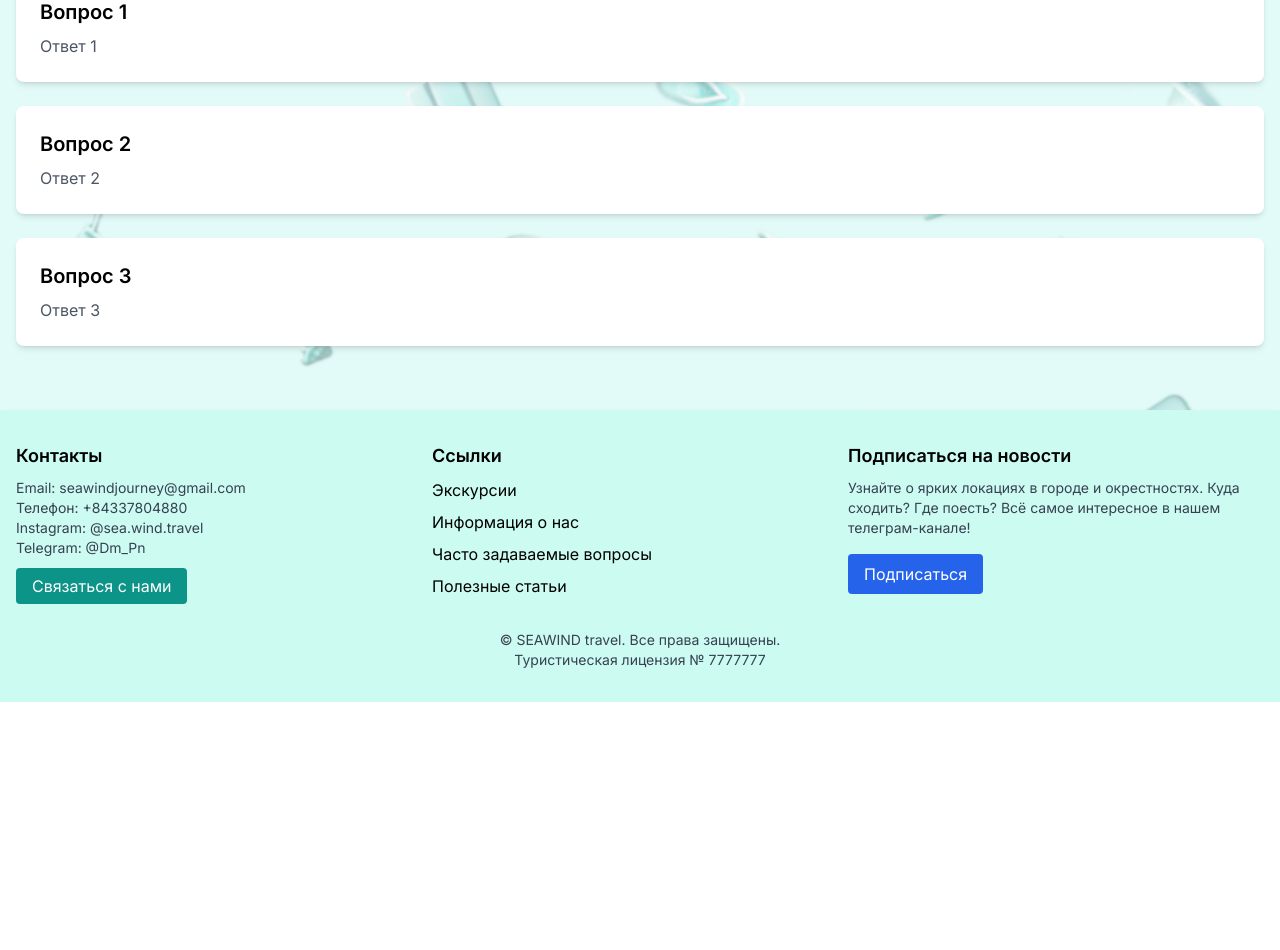
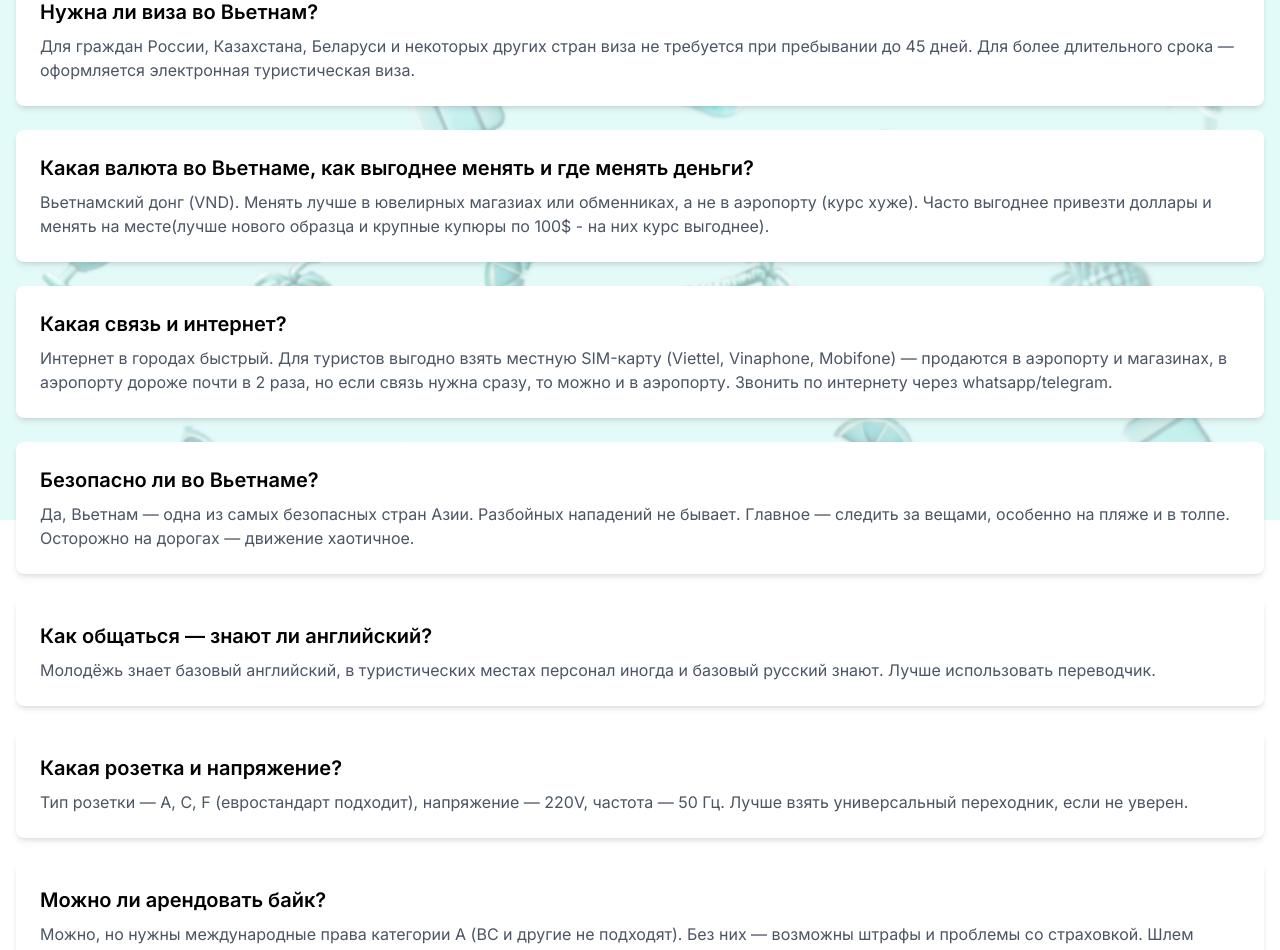
Before and after one commit to PanteleevDmitriy/deploy_testing, a Next.js app in the folder frontend/: page /faq in a window 1280 px wide. Shown: the part 280-1230 px from the top of the page. Before the commit the page ends 982 px from the top, so only its background shows below. Built offline with nearby package versions, Linux system fonts and the light colour scheme.

Commit message:
faq add 21/04

```diff
--- a/frontend/app/faq/page.tsx
+++ b/frontend/app/faq/page.tsx
@@ -1,9 +1,20 @@
 export default function FAQ() {
     const faqs = [
-      { question: "Вопрос 1", answer: "Ответ 1" },
-      { question: "Вопрос 2", answer: "Ответ 2" },
-      { question: "Вопрос 3", answer: "Ответ 3" },
-    ]
+      { question: "Нужна ли виза во Вьетнам?",
+        answer: "Для граждан России, Казахстана, Беларуси и некоторых других стран виза не требуется при пребывании до 45 дней. Для более длительного срока — оформляется электронная туристическая виза." },
+      { question: "Какая валюта во Вьетнаме, как выгоднее менять и где менять деньги?",
+        answer: "Вьетнамский донг (VND). Менять лучше в ювелирных магазиах или обменниках, а не в аэропорту (курс хуже). Часто выгоднее привезти доллары и менять на месте(лучше нового образца и крупные купюры по 100$ - на них курс выгоднее)." },
+      { question: "Какая связь и интернет?",
+        answer: "Интернет в городах быстрый. Для туристов выгодно взять местную SIM-карту (Viettel, Vinaphone, Mobifone) — продаются в аэропорту и магазинах, в аэропорту дороже почти в 2 раза, но если связь нужна сразу, то можно и в аэропорту. Звонить по интернету через whatsapp/telegram." },
+      { question: "Безопасно ли во Вьетнаме?",
+        answer: "Да, Вьетнам — одна из самых безопасных стран Азии. Разбойных нападений не бывает. Главное — следить за вещами, особенно на пляже и в толпе. Осторожно на дорогах — движение хаотичное." },
+      { question: "Как общаться — знают ли английский?",
+        answer: "Молодёжь знает базовый английский, в туристических местах персонал иногда и базовый русский знают. Лучше использовать переводчик." },
+      { question: "Какая розетка и напряжение?",
+        answer: "Тип розетки — A, C, F (евростандарт подходит), напряжение — 220V, частота — 50 Гц. Лучше взять универсальный переходник, если не уверен." },
+      { question: "Можно ли арендовать байк?",
+        answer: "Можно, но нужны международные права категории А (BC и другие не подходят). Без них — возможны штрафы и проблемы со страховкой. Шлем обязателен." },
+      ]
 
     return (
       <div className="container mx-auto px-4 py-16 pt-24">
```
